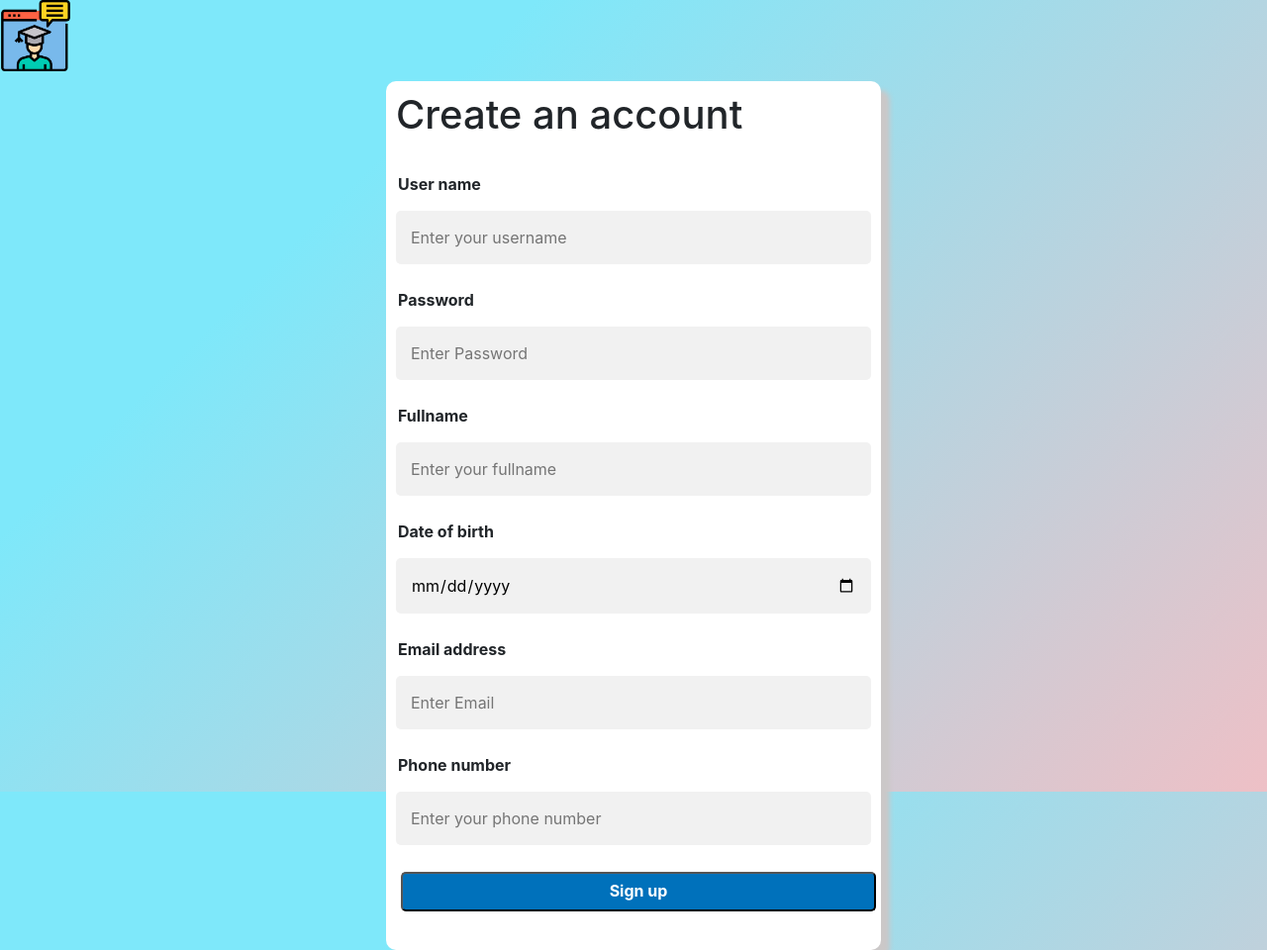
After one commit to chuongdavid/final-web-classroom, a PHP site: page /signUp.html in a window 1280 px wide. The commit adds this page. Shown: the whole page at 99% size. Run offline with PHP 8.4, Linux system fonts and the light colour scheme.

Commit message:
add login and signUp html

```diff
--- a/css/style.css
+++ b/css/style.css
@@ -167,50 +167,101 @@ ul {
   width: 100%;
 }
 
-/* Add styles to the form container */
-.form-container {
-  height: 100%;
-  max-width: 100%;
-  padding: 10px;
-  background-color: white;
-}
-
 /* Full-width input fields */
-.form-container input[type="text"],
-.form-container input[type="password"] {
+.form-login-container input[type="text"],
+.form-login-container input[type="password"],
+.form-signUp-container input[type="text"],
+.form-signUp-container input[type="password"],
+.form-signUp-container input[type="date"] {
   width: 100%;
   padding: 15px;
   margin: 5px 0 22px 0;
   border: none;
   background: #f1f1f1;
+  border-radius: 5px;
 }
 
 /* When the inputs get focus, do something */
-.form-container input[type="text"]:focus,
-.form-container input[type="password"]:focus {
-  background-color: #ddd;
-  outline: none;
+.form-login-container input[type="text"]:focus,
+input[type="password"]:focus,
+.form-signUp-container input[type="text"]:focus,
+.form-signUp-container input[type="password"]:focus,
+.form-signUp-container input[type="date"]:focus {
+  background-color: #d5f3fc;
 }
-
-/* Set a style for the submit/login button */
-.form-container .btn {
-  background-color: #4caf50;
-  color: white;
-  padding: 16px 20px;
-  border: none;
-  cursor: pointer;
+/*lable for login-form and signUp*/
+.form-login-container label,
+.form-signUp-container label {
+  font-weight: bold;
+  padding: 2px;
+}
+/*icon for login-form*/
+.form-login-container i {
+  margin-right: 4px;
+}
+/*set color for a tag login form*/
+.form-login-container a {
+  color: dodgerblue;
+}
+/* Set a style for the submit/login button  and signUp button*/
+.btn-login,
+.btn-signUp {
+  box-sizing: border-box;
+  background-color: #0071bb;
+  color: #fff;
   width: 100%;
-  margin-bottom: 10px;
-  opacity: 0.8;
-}
-
-/* Add a red background color to the cancel button */
-.form-container .cancel {
-  background-color: red;
+  height: 40px;
+  border-radius: 5px;
+  padding: 5px;
+  font-weight: bold;
+  display: flex;
+  justify-content: center;
+  margin: 5px;
 }
 
 /* Add some hover effects to buttons */
-.form-container .btn:hover,
-.open-button:hover {
-  opacity: 1;
+.form-login-container .btn-login:hover,
+.form-signUp-container .btn-signUp:hover {
+  background-color: #045891;
 }
+
+/* Set style for login form */
+.form-login-container {
+  display: inline-block;
+  margin-left: auto;
+  margin-right: auto;
+  text-align: left;
+  width: 500px;
+  box-shadow: 9px 9px 5px #cbc8c8;
+  border-radius: 10px;
+  padding: 10px;
+  background-color: #fff;
+}
+/*Set style for signUp form */
+.form-signUp-container {
+  display: inline-block;
+  margin-left: auto;
+  margin-right: auto;
+  text-align: left;
+  width: 500px;
+  box-shadow: 9px 9px 5px #cbc8c8;
+  border-radius: 10px;
+  padding: 10px;
+  background-color: #fff;
+}
+.form-container {
+  display: block;
+  text-align: center;
+  margin: 10px;
+}
+/*Set color-background body login */
+.login-body,
+.signUp-body {
+  background-color: #eec0c6;
+  background-image: linear-gradient(315deg, #eec0c6 0%, #7ee8fa 74%);
+}
+body,
+html {
+  height: 100%;
+  margin: 0;
+}
--- a/index.html
+++ b/index.html
@@ -44,7 +44,7 @@
                     <a href="#" class="sidenav-item">Contact</a>
                 </div>
 
-                <span onclick="openNav()"><img class="logo" src="image/logo.png"></span>
+                <span onclick="openNav()"><img class="logo" src="image/logov2.png"></span>
 
                 <!--left nav-->
                 <li class="nav-item active">
--- /dev/null
+++ b/signUp.html
@@ -0,0 +1,84 @@
+<!DOCTYPE html>
+<html>
+  <head>
+    <meta http-equiv="Content-Type" content="text/html; charset=utf-8" />
+
+    <!--title-->
+    <title>Classroom</title>
+
+    <!--css file-->
+    <link href="css/style.css" rel="stylesheet" type="text/css" />
+
+    <!--js file-->
+    <script src="main.js"></script>
+
+    <!--Bootstrap 4-->
+    <link
+      rel="stylesheet"
+      href="https://maxcdn.bootstrapcdn.com/bootstrap/4.5.2/css/bootstrap.min.css"
+    />
+    <script src="https://ajax.googleapis.com/ajax/libs/jquery/3.5.1/jquery.min.js"></script>
+    <script src="https://cdnjs.cloudflare.com/ajax/libs/popper.js/1.16.0/umd/popper.min.js"></script>
+    <script src="https://maxcdn.bootstrapcdn.com/bootstrap/4.5.2/js/bootstrap.min.js"></script>
+
+    <!--font-awnsome-->
+    <link
+      rel="stylesheet"
+      href="https://cdnjs.cloudflare.com/ajax/libs/font-awesome/4.7.0/css/font-awesome.min.css"
+    />
+  </head>
+  <!--container top-->
+  <body class="signUp-body">
+    <div class="top-container">
+      <span><img class="logo" src="image/logov2.png" /></span>
+    </div>
+
+    <!--form start-->
+    <div class="form-container">
+      <form action="#">
+        <div class="form-signUp-container">
+          <h1>Create an account</h1>
+          <br />
+          <label for="username">User name</label>
+          <input
+            type="text"
+            placeholder="Enter your username"
+            name="username"
+            required
+          /><br />
+          <label for="psw">Password</label>
+          <input
+            type="password"
+            placeholder="Enter Password"
+            name="psw"
+            required
+          /><br />
+          <label for="fullname">Fullname</label>
+          <input
+            type="text"
+            placeholder="Enter your fullname"
+            name="fullname"
+            required
+          /><br />
+          <label for="birthday">Date of birth</label>
+          <input type="date" name="birthday" /><br />
+          <label for="email">Email address</label>
+          <input
+            type="text"
+            placeholder="Enter Email"
+            name="email"
+            required
+          /><br />
+          <label for="phone">Phone number</label>
+          <input
+            type="text"
+            placeholder="Enter your phone number"
+            name="phone"
+            required
+          /><br />
+          <button class="btn-signUp">Sign up</button><br />
+        </div>
+      </form>
+    </div>
+  </body>
+</html>
```
Also changed, not shown: login.html (added, +69 -0 lines), image/background-login.jpg (added), image/logov2.png (added).
